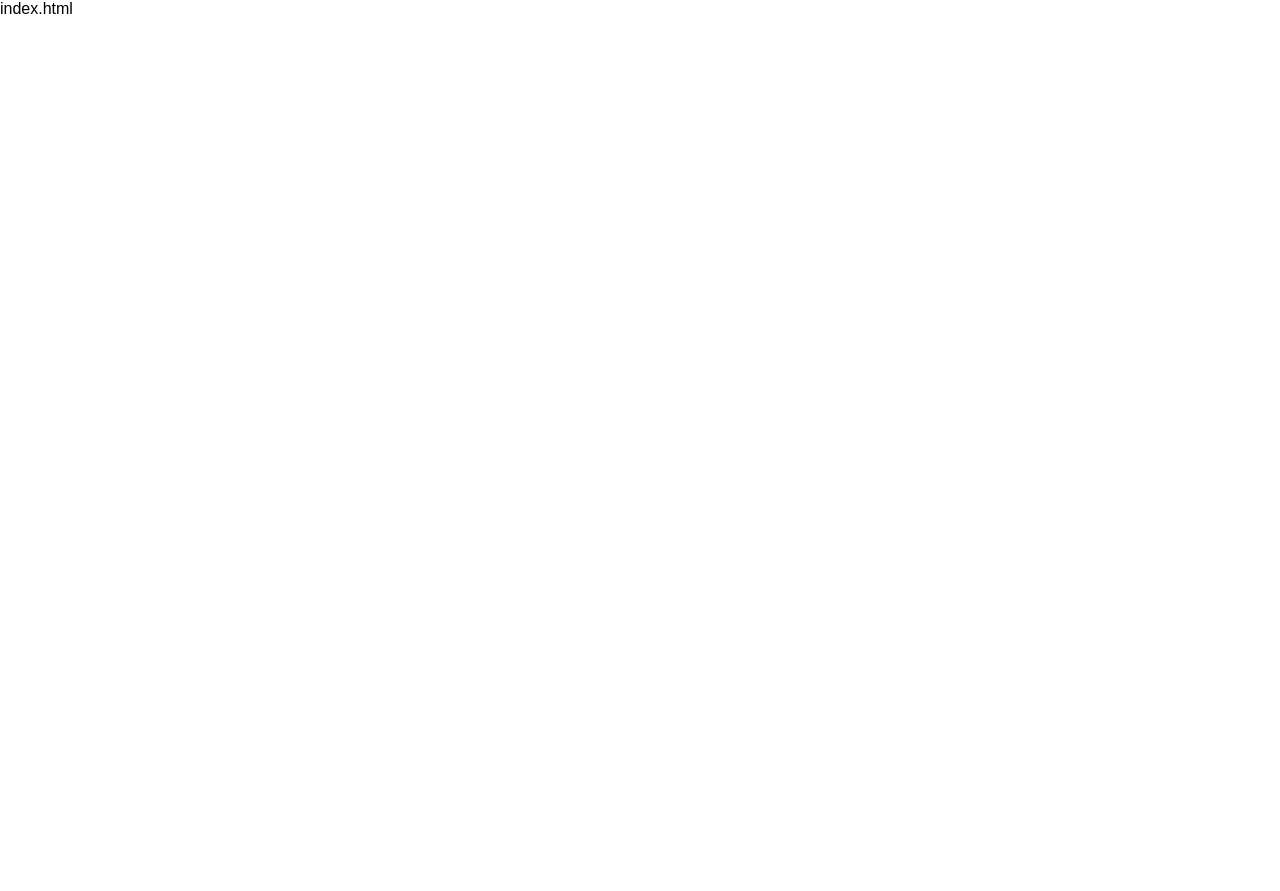
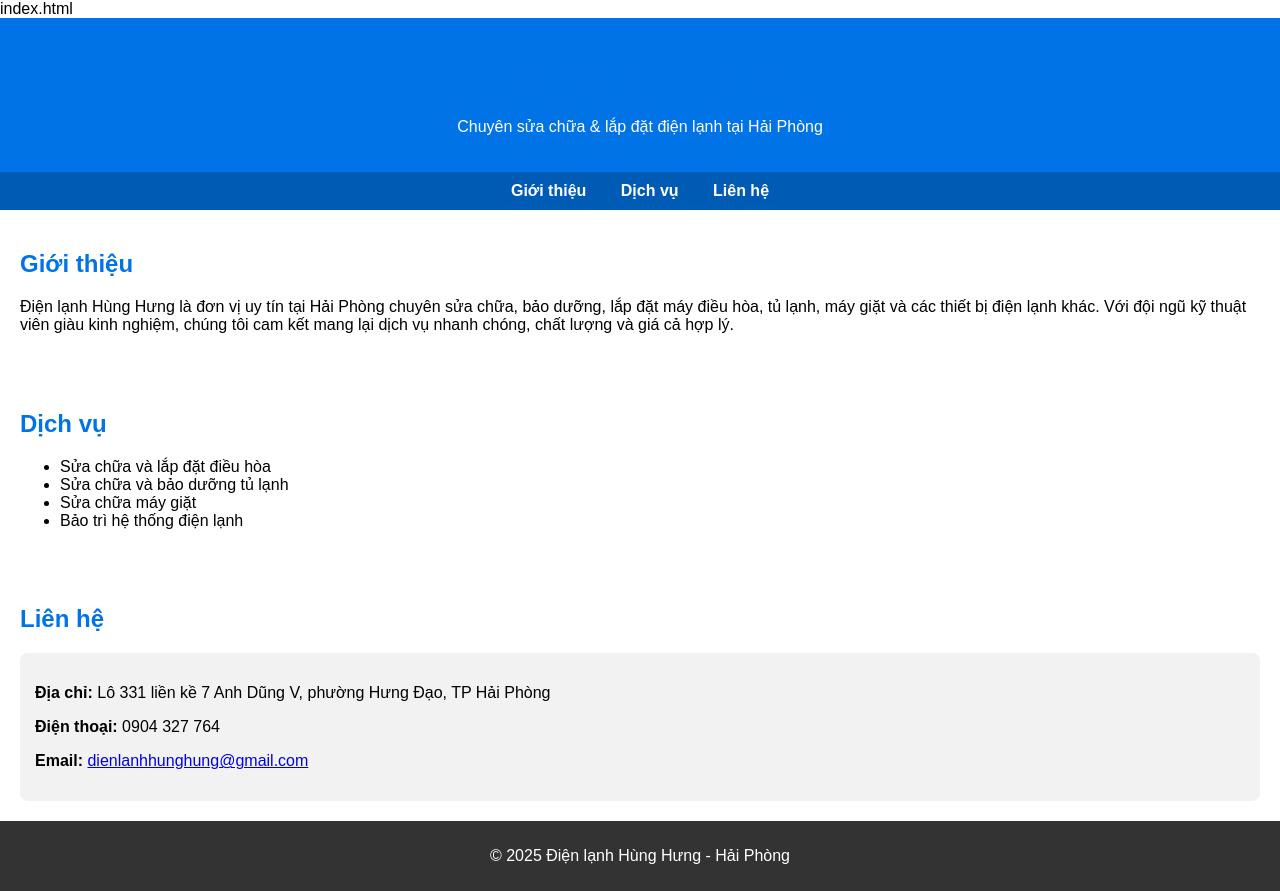
Before and after one commit to Hunghung0904327764/dienlanhhunghung, a plain HTML site: page index.html in a window 1280 px wide. Before the commit the page ends 800 px from the top, so only its background shows below. Drawn offline with Linux system fonts and the light colour scheme.

Commit message:
Update index.html

```diff
--- a/index.html
+++ b/index.html
@@ -14,4 +14,47 @@ index.html
     section { padding: 20px; }
     footer { background: #333; color: white; text-align: center; padding: 10px; }
     .contact { background: #f2f2f2; padding: 15px; border-radius: 8px; }
-    h1,
+    h1, h2 { color: #0073e6; }
+  </style>
+</head>
+<body>
+  <header>
+    <h1>Điện lạnh Hùng Hưng</h1>
+    <p>Chuyên sửa chữa & lắp đặt điện lạnh tại Hải Phòng</p>
+  </header>
+
+  <nav>
+    <a href="#gioi-thieu">Giới thiệu</a>
+    <a href="#dich-vu">Dịch vụ</a>
+    <a href="#lien-he">Liên hệ</a>
+  </nav>
+
+  <section id="gioi-thieu">
+    <h2>Giới thiệu</h2>
+    <p>Điện lạnh Hùng Hưng là đơn vị uy tín tại Hải Phòng chuyên sửa chữa, bảo dưỡng, lắp đặt máy điều hòa, tủ lạnh, máy giặt và các thiết bị điện lạnh khác. Với đội ngũ kỹ thuật viên giàu kinh nghiệm, chúng tôi cam kết mang lại dịch vụ nhanh chóng, chất lượng và giá cả hợp lý.</p>
+  </section>
+
+  <section id="dich-vu">
+    <h2>Dịch vụ</h2>
+    <ul>
+      <li>Sửa chữa và lắp đặt điều hòa</li>
+      <li>Sửa chữa và bảo dưỡng tủ lạnh</li>
+      <li>Sửa chữa máy giặt</li>
+      <li>Bảo trì hệ thống điện lạnh</li>
+    </ul>
+  </section>
+
+  <section id="lien-he">
+    <h2>Liên hệ</h2>
+    <div class="contact">
+      <p><strong>Địa chỉ:</strong> Lô 331 liền kề 7 Anh Dũng V, phường Hưng Đạo, TP Hải Phòng</p>
+      <p><strong>Điện thoại:</strong> 0904 327 764</p>
+      <p><strong>Email:</strong> <a href="mailto:dienlanhhunghung@gmail.com">dienlanhhunghung@gmail.com</a></p>
+    </div>
+  </section>
+
+  <footer>
+    <p>&copy; 2025 Điện lạnh Hùng Hưng - Hải Phòng</p>
+  </footer>
+</body>
+</html>
```
